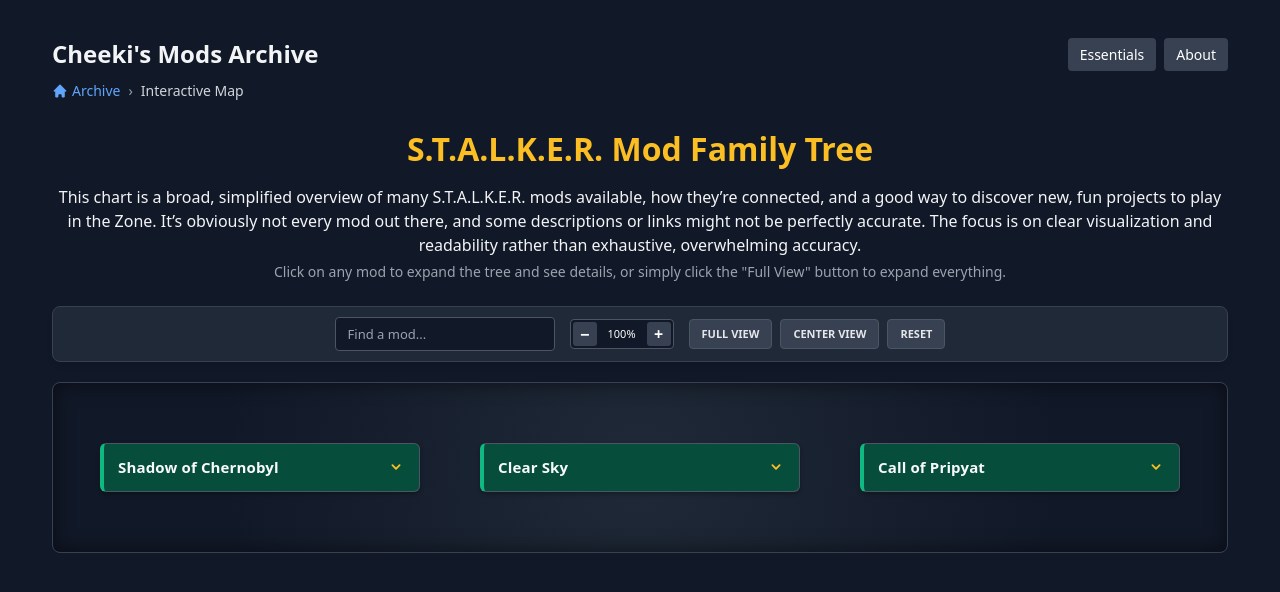
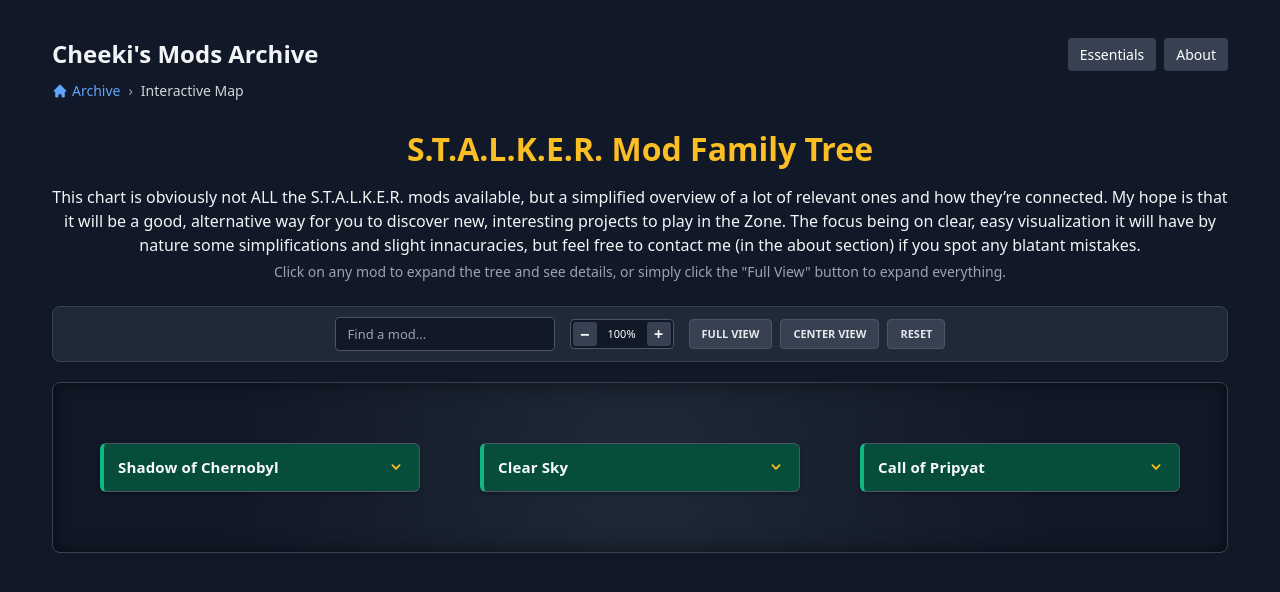
Before and after one commit to Cheekitos/CSMA-Test, a Jekyll site: the page built from stalker-map.html, in a window 1280 px wide. Shown: the top 592 px of the page. Built offline with Jekyll 4.4.1, drawn with Linux system fonts in a browser that asks for light colours; nearby versions of some CDN libraries.

Commit message:
Update stalker-map.html

```diff
--- a/stalker-map.html
+++ b/stalker-map.html
@@ -38,7 +38,7 @@
   </nav>
 
   <h1 class="page-title">S.T.A.L.K.E.R. Mod Family Tree</h1>
-<p class="page-subtitle">This chart is a broad, simplified overview of many S.T.A.L.K.E.R. mods available, how they’re connected, and a good way to discover new, fun projects to play in the Zone. It’s obviously not every mod out there, and some descriptions or links might not be perfectly accurate. The focus is on clear visualization and readability rather than exhaustive, overwhelming accuracy.</p>
+<p class="page-subtitle">This chart is obviously not ALL the S.T.A.L.K.E.R. mods available, but a simplified overview of a lot of relevant ones and how they’re connected. My hope is that it will be a good, alternative way for you to discover new, interesting projects to play in the Zone. The focus being on clear, easy visualization it will have by nature some simplifications and slight innacuracies, but feel free to contact me (in the about section) if you spot any blatant mistakes.</p>
 <p class="page-description">Click on any mod to expand the tree and see details, or simply click the "Full View" button to expand everything. </p>
 
   <div class="controls-bar">
```
